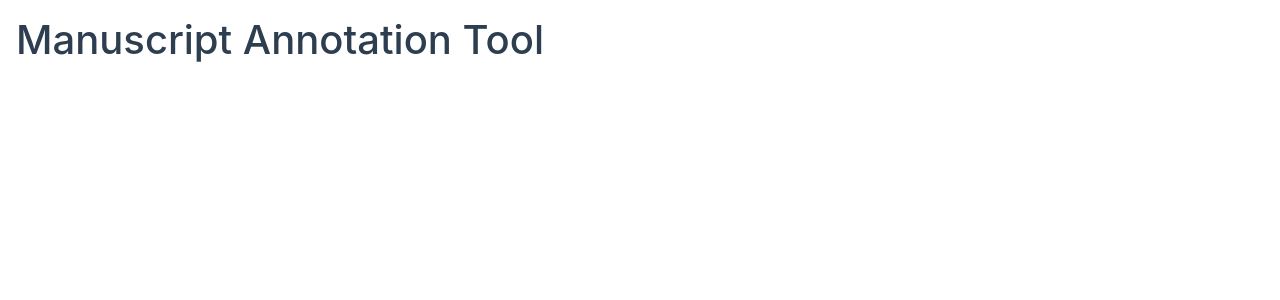
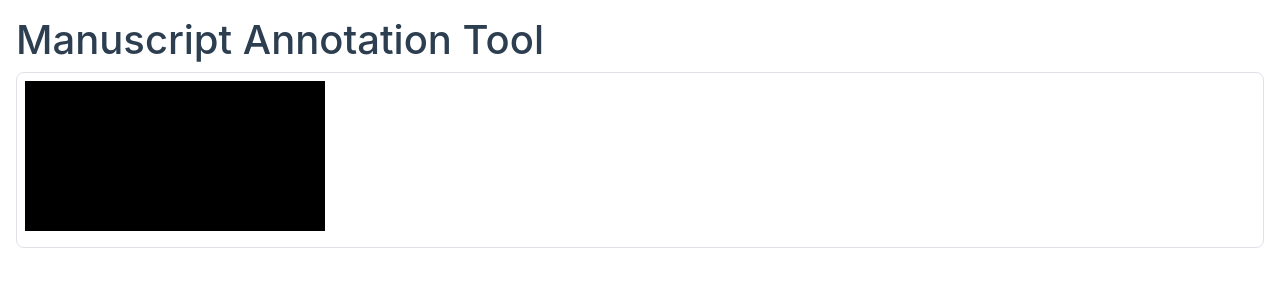
Before and after one commit to flame-cai/manuscript-annotation-tool, a Vue app in the folder frontend/: page /annotation/segment in a window 1280 px wide. Shown: the top 300 px of the page. Built offline with nearby package versions, Linux system fonts and the light colour scheme; no server answers.

Commit message:
(partial) drawing points on canvas

```diff
--- a/frontend/src/components/SegmentationSection.vue
+++ b/frontend/src/components/SegmentationSection.vue
@@ -1,45 +1,67 @@
 <script setup>
 import { useAnnotationStore } from '@/stores/annotationStore'
+import { onMounted, useTemplateRef } from 'vue'
 
 const annotationStore = useAnnotationStore()
+const segmentationCanvas = useTemplateRef('segmentationCanvas')
+let points
 
 function updateCanvasSize(width, height) {
-  const container = document.querySelector('.segmentation-container')
-  const maxWidth = container.clientWidth - 40
-  const maxHeight = window.innerHeight - 200
+  // const container = document.querySelector('.segmentation-container')
+  // const maxWidth = container.clientWidth - 40
+  // const maxHeight = window.innerHeight - 200
 
-  const scale = Math.min(maxWidth / width, maxHeight / height, 1)
+  // const scale = Math.min(maxWidth / width, maxHeight / height, 1)
 
-  width *= scale
-  height *= scale
-
-  const segmentationCanvas = document.getElementById('segmentationCanvas')
-  segmentationCanvas.style.width = width + 'px'
-  segmentationCanvas.style.height = height + 'px'
+  // width *= scale
+  // height *= scale
+  // console.log(width, height)
+  segmentationCanvas.value.width = width
+  segmentationCanvas.value.height = height
 }
 
+function drawPoints() {
+  const ctx = segmentationCanvas.value.getContext('2d')
+  ctx.clearRect(0, 0, segmentationCanvas.value.width, segmentationCanvas.value.height)
+  points.forEach((point, index) => {
+    ctx.beginPath()
+    ctx.arc(point[0], point[1], 5, 0, Math.PI * 2)
+    ctx.fillStyle = 'gray'
+    ctx.fill()
+  })
+}
+
+onMounted(() => {
   fetch(
     import.meta.env.VITE_BACKEND_URL +
       `/segment/${Object.keys(annotationStore.recognitions)[0]}/${annotationStore.currentPage}`,
   )
     .then((response) => response.json())
     .then((object) => {
+      points = object['points']
       updateCanvasSize(object['dimensions'][0], object['dimensions'][1])
+      drawPoints()
+    })
 })
 </script>
 
 <template>
   <div class="segmentation-container">
-    <div class="segmentation-canvas" id="segmentationCanvas"></div>
+    <canvas class="segmentation-canvas" ref="segmentationCanvas"></canvas>
   </div>
 </template>
 
 <style>
 .segmentation-container {
-  border: 1px solid white;
+  background-color: var(--bs-body-bg);
+  border: var(--bs-border-width) solid var(--bs-border-color);
   border-radius: 0.5em;
   padding: 0.5em;
-  height: 85vh;
-  width: 100%;
+  max-height: 85vh;
+  /* width: 100%; */
+}
+
+.segmentation-canvas {
+  background-color: black;
 }
 </style>
```
Lines whose indentation alone changed are shown as unchanged.
